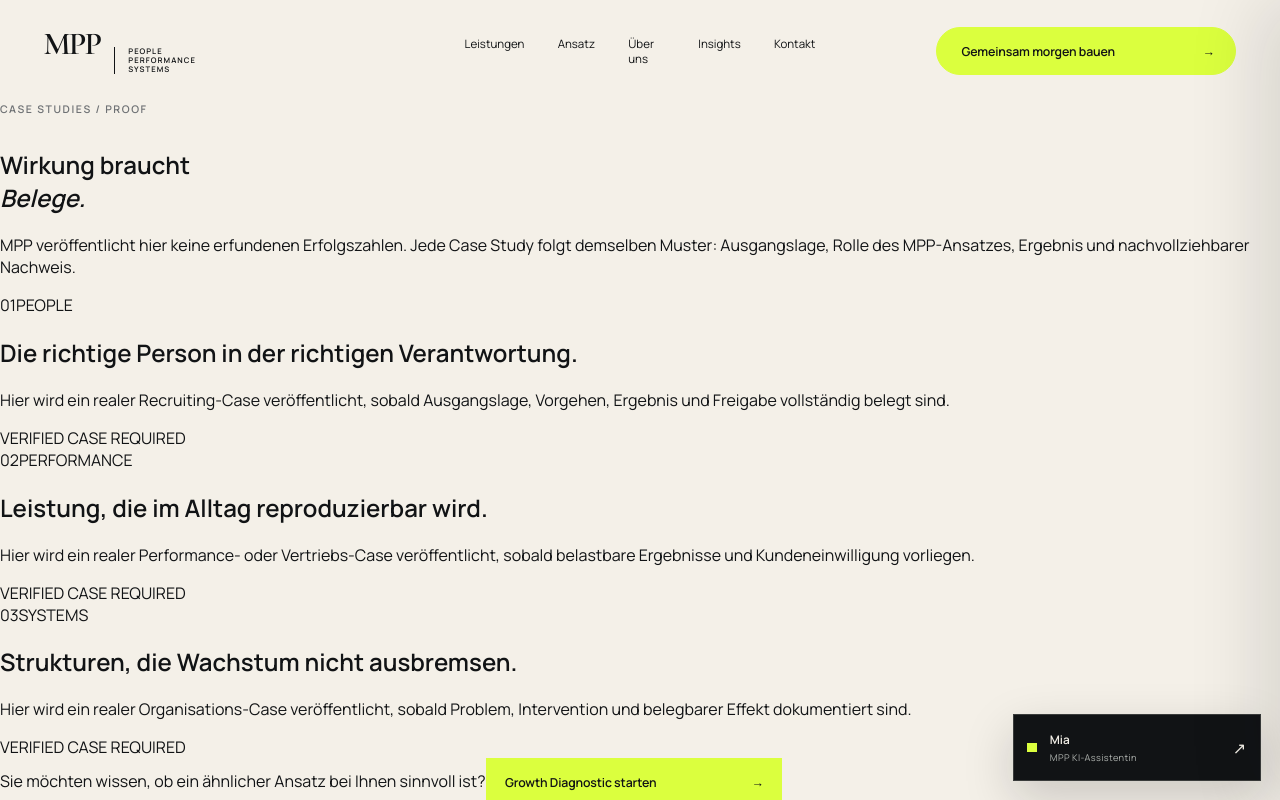
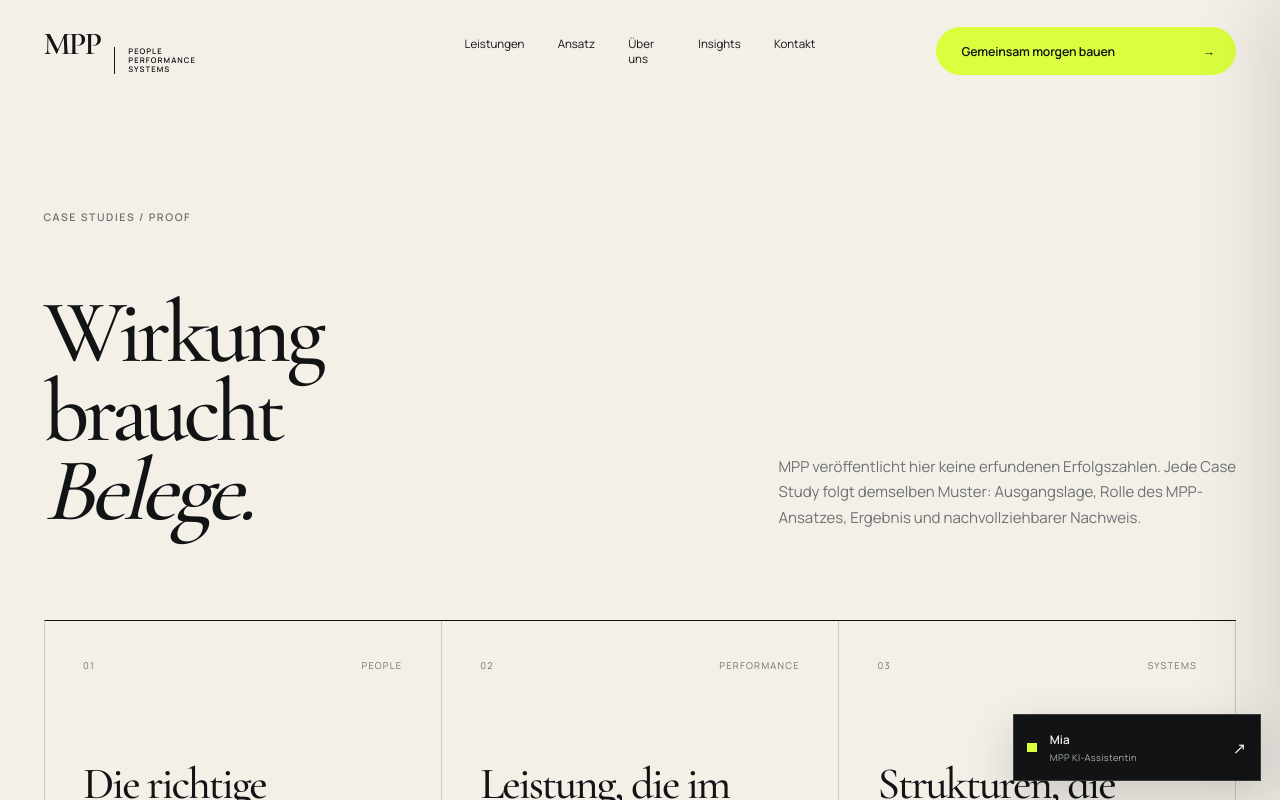
Before and after one commit to ravoeee-droid/MPP-Repo, a Next.js app: page /case-studies in a window 1280 px wide. Shown: the top 800 px of the page. Built offline with nearby package versions, Linux system fonts and the light colour scheme.

Commit message:
Style MPP case studies insights index and 404

```diff
--- a/app/globals.css
+++ b/app/globals.css
@@ -3953,3 +3953,289 @@ html {
   font-size: 0.58rem;
   letter-spacing: 0.12em;
 }
+
+
+/* === CASE STUDIES / INSIGHTS INDEX / 404 === */
+
+.case-index,
+.insights-index,
+.not-found {
+  max-width: var(--max);
+  margin: 0 auto;
+  padding: clamp(4rem, 7vw, 7rem) var(--gutter) clamp(6rem, 10vw, 10rem);
+}
+
+.case-index__intro,
+.insights-index__intro {
+  display: grid;
+  grid-template-columns: 1.16fr 0.84fr;
+  gap: clamp(3rem, 8vw, 9rem);
+  align-items: end;
+  margin-bottom: clamp(4rem, 7vw, 7rem);
+}
+
+.case-index__intro > div,
+.insights-index__intro > div {
+  min-width: 0;
+}
+
+.case-index__intro h1,
+.insights-index__intro h1,
+.not-found h1 {
+  margin: 0;
+  font-family: var(--font-display), Georgia, serif;
+  font-weight: 500;
+  line-height: 0.88;
+  letter-spacing: -0.055em;
+}
+
+.case-index__intro h1,
+.insights-index__intro h1 {
+  grid-column: 1;
+  max-width: 10ch;
+  font-size: clamp(4.3rem, 7vw, 8rem);
+}
+
+.case-index__intro .eyebrow,
+.insights-index__intro .eyebrow {
+  grid-column: 1;
+  margin-bottom: -2rem;
+}
+
+.case-index__intro > p:last-child,
+.insights-index__intro > p:last-child {
+  grid-column: 2;
+  grid-row: 1 / span 2;
+  align-self: end;
+  max-width: 34rem;
+  margin: 0;
+  color: var(--graphite);
+  font-size: 0.94rem;
+  line-height: 1.7;
+}
+
+.case-index__intro em,
+.insights-index__intro em,
+.not-found em {
+  font-weight: 500;
+}
+
+.case-index__grid {
+  display: grid;
+  grid-template-columns: repeat(3, 1fr);
+  border-top: 1px solid var(--ink);
+  border-left: 1px solid var(--line);
+}
+
+.case-index__card {
+  min-height: 31rem;
+  padding: clamp(1.5rem, 3vw, 2.8rem);
+  display: flex;
+  flex-direction: column;
+  border-right: 1px solid var(--line);
+  border-bottom: 1px solid var(--line);
+}
+
+.case-index__meta,
+.insights-index__meta {
+  display: flex;
+  justify-content: space-between;
+  gap: 1rem;
+  color: var(--graphite);
+  font-size: 0.59rem;
+  letter-spacing: 0.13em;
+}
+
+.case-index__card h2 {
+  margin: auto 0 1.3rem;
+  max-width: 12ch;
+  font-family: var(--font-display), Georgia, serif;
+  font-size: clamp(2.4rem, 3.5vw, 4.2rem);
+  font-weight: 500;
+  line-height: 0.98;
+  letter-spacing: -0.045em;
+}
+
+.case-index__card p {
+  margin: 0;
+  color: var(--graphite);
+  font-size: 0.8rem;
+  line-height: 1.65;
+}
+
+.case-index__state {
+  width: fit-content;
+  margin-top: 1.8rem;
+  padding: 0.45rem 0.6rem;
+  color: var(--ink);
+  background: var(--citron);
+  font-size: 0.55rem;
+  font-weight: 600;
+  letter-spacing: 0.11em;
+}
+
+.case-index__cta {
+  margin-top: 2rem;
+  padding-top: 1.5rem;
+  display: flex;
+  justify-content: space-between;
+  align-items: center;
+  gap: 2rem;
+  border-top: 1px solid var(--line);
+}
+
+.case-index__cta > span {
+  max-width: 32rem;
+  color: var(--graphite);
+  font-size: 0.82rem;
+}
+
+.case-index__cta .button {
+  min-width: 19rem;
+  border-radius: 999px;
+}
+
+.insights-index__grid {
+  display: grid;
+  grid-template-columns: 1.08fr 0.92fr 1fr;
+  border-top: 1px solid var(--ink);
+  border-left: 1px solid var(--line);
+}
+
+.insights-index__card {
+  padding: 1.4rem;
+  border-right: 1px solid var(--line);
+  border-bottom: 1px solid var(--line);
+}
+
+.insights-index__visual {
+  min-height: clamp(18rem, 25vw, 27rem);
+  margin: 1.4rem 0 1.5rem;
+}
+
+.insights-index__card h2 {
+  margin: 0;
+  max-width: 13ch;
+  font-family: var(--font-display), Georgia, serif;
+  font-size: clamp(2.2rem, 3vw, 3.8rem);
+  font-weight: 500;
+  line-height: 0.98;
+  letter-spacing: -0.045em;
+}
+
+.insights-index__card > p {
+  min-height: 5.5rem;
+  margin: 1.1rem 0 1.4rem;
+  color: var(--graphite);
+  font-size: 0.8rem;
+  line-height: 1.6;
+}
+
+.insights-index__card > a {
+  display: inline-flex;
+  gap: 0.7rem;
+  align-items: center;
+  padding-bottom: 0.2rem;
+  border-bottom: 1px solid var(--graphite);
+  font-size: 0.7rem;
+}
+
+.not-found {
+  min-height: calc(100svh - 180px);
+  display: grid;
+  grid-template-columns: 0.38fr 1fr;
+  gap: clamp(3rem, 8vw, 10rem);
+  align-items: center;
+}
+
+.not-found__code {
+  align-self: start;
+  color: var(--citron);
+  font-family: var(--font-display), Georgia, serif;
+  font-size: clamp(7rem, 15vw, 14rem);
+  line-height: 0.8;
+  letter-spacing: -0.07em;
+  -webkit-text-stroke: 1px var(--ink);
+}
+
+.not-found h1 {
+  max-width: 10ch;
+  font-size: clamp(4rem, 7vw, 7.5rem);
+}
+
+.not-found div > p:not(.eyebrow) {
+  max-width: 36rem;
+  margin: 2rem 0 2.2rem;
+  color: var(--graphite);
+  line-height: 1.65;
+}
+
+.not-found .button {
+  min-width: 15rem;
+  border-radius: 999px;
+}
+
+@media (max-width: 760px) {
+  .case-index__intro,
+  .insights-index__intro,
+  .not-found {
+    grid-template-columns: 1fr;
+    gap: 2.3rem;
+  }
+
+  .case-index__intro h1,
+  .insights-index__intro h1 {
+    font-size: clamp(3.8rem, 15vw, 6rem);
+  }
+
+  .case-index__intro .eyebrow,
+  .insights-index__intro .eyebrow {
+    margin-bottom: 0;
+  }
+
+  .case-index__intro > p:last-child,
+  .insights-index__intro > p:last-child {
+    grid-column: 1;
+    grid-row: auto;
+  }
+
+  .case-index__grid,
+  .insights-index__grid {
+    grid-template-columns: 1fr;
+    border-left: 0;
+  }
+
+  .case-index__card,
+  .insights-index__card {
+    border-left: 1px solid var(--line);
+  }
+
+  .case-index__card {
+    min-height: 23rem;
+  }
+
+  .case-index__cta {
+    align-items: stretch;
+    flex-direction: column;
+  }
+
+  .case-index__cta .button {
+    min-width: 0;
+  }
+
+  .insights-index__card > p {
+    min-height: 0;
+  }
+
+  .not-found {
+    min-height: auto;
+  }
+
+  .not-found__code {
+    font-size: 8rem;
+  }
+
+  .not-found h1 {
+    font-size: clamp(3.7rem, 15vw, 6rem);
+  }
+}
```
